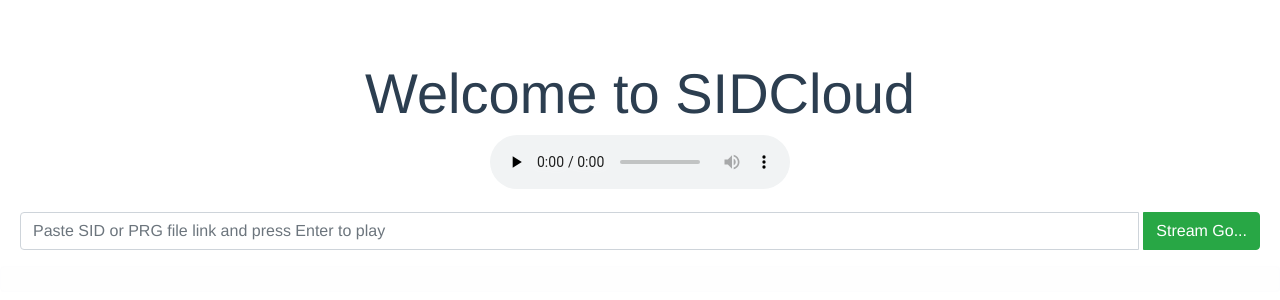
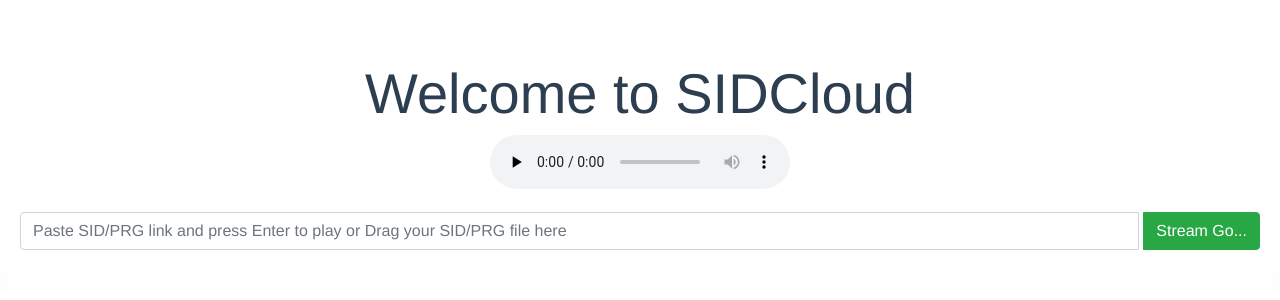
Before and after one commit to dkt64/sidcloud, a Vue app: page / in a window 1280 px wide. Shown: the top 300 px of the page. Built offline with nearby package versions, Linux system fonts and the light colour scheme.

Commit message:
drobna kosmetyka

```diff
--- a/src/App.vue
+++ b/src/App.vue
@@ -1,6 +1,6 @@
 <template>
   <div id="app" @drop.prevent="addFile" @dragover.prevent>
-    <h1 class="display-4">Welcome to SIDCloud</h1>
+    <h3 class="display-4">Welcome to SIDCloud</h3>
 
     <audio id="radio" controls preload="none" loop>
       <source src="http://sidcloud.net/api/v1/audio" type="audio/wav" />
@@ -14,7 +14,7 @@
         v-model="sid_link"
         style="margin-left: 20px"
         v-on:keyup.enter="Link"
-        placeholder="Paste SID or PRG file link and press Enter to play"
+        placeholder="Paste SID/PRG link and press Enter to play or Drag your SID/PRG file here"
         class="form-control"
       />
       <div class="input-group-append" id="button-addon4">
```
